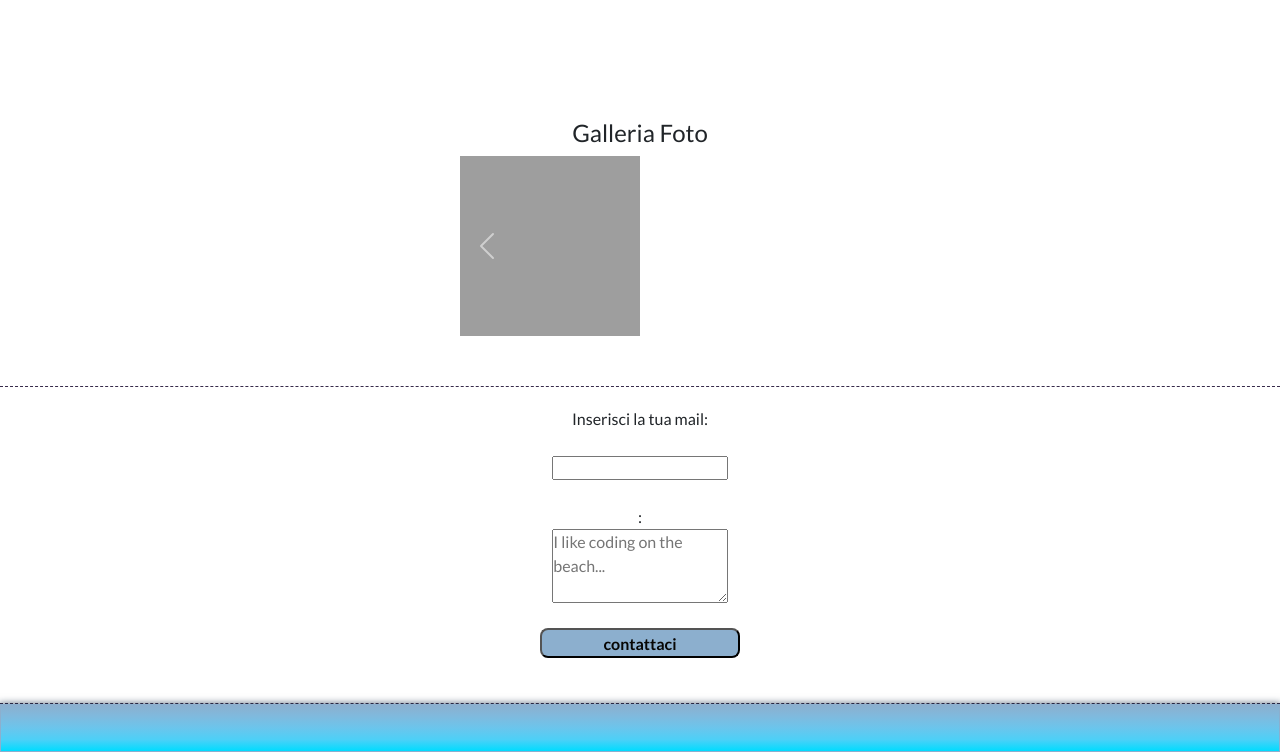
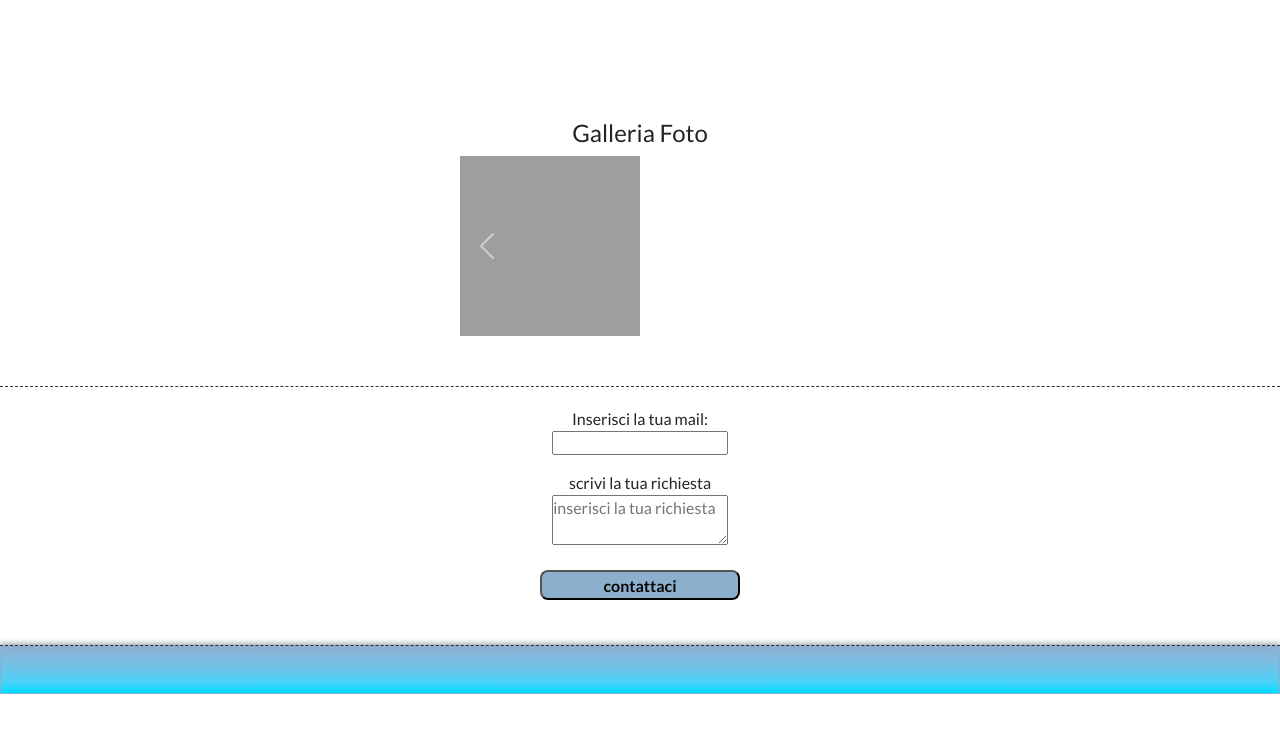
Before and after one commit to albecannoni/tiburonyacht, a plain HTML site: page index.html in a window 1280 px wide. Shown: the part 786-1538 px from the top of the page. After the commit the page ends 1480 px from the top, so only its background shows below. Drawn offline with nearby package versions, Linux system fonts and the light colour scheme; grey boxes are pictures that could not be loaded.

Commit message:
nuovo commit

```diff
--- a/index.html
+++ b/index.html
@@ -159,12 +159,14 @@
         <div class="d-flex flex-column justify-content-center">
           <form action="submit">
             <fieldset class="d-flex flex-column">
-              <label class="w-100 text-center" for="email">Inserisci la tua mail:
-                <input class="w-50" id="email" name="email" type="email" required /></label>
-              <div class="w-50 d-flex flex-column justify-content-center m-auto">
-                <label class="w-100 text-center" for="informazioni"> </label>:
-                  <textarea class="w-100" id="bio" name="informazioni" rows="3" cols="40"
-                    placeholder="I like coding on the beach..." required></textarea>
+              <div class="">
+              <label class="w-100 text-center" for="email">Inserisci la tua mail:</label>
+                <input class="w-50 m-auto" id="email" name="email" type="email" required />
+              </div>
+              <div class="w-50 d-flex flex-column justify-content-center m-auto pt-3">
+                <label class="w-100 text-center" for="informazioni">scrivi la tua richiesta</label>
+                  <textarea class="w-100" id="bio" name="informazioni" rows="2" cols="40"
+                    placeholder="inserisci la tua richiesta" required></textarea>
                 </label>
               </div>
             </fieldset>
```
